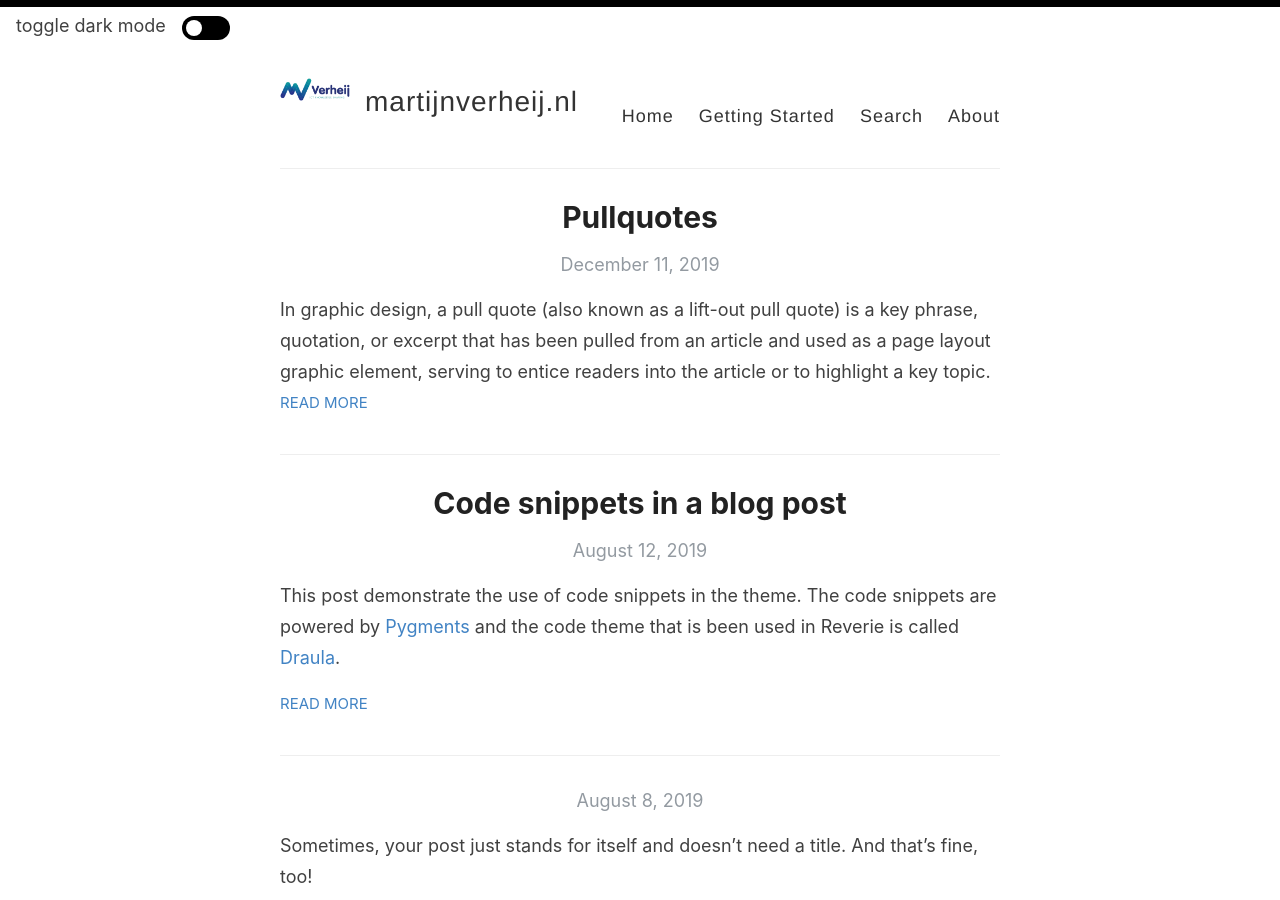
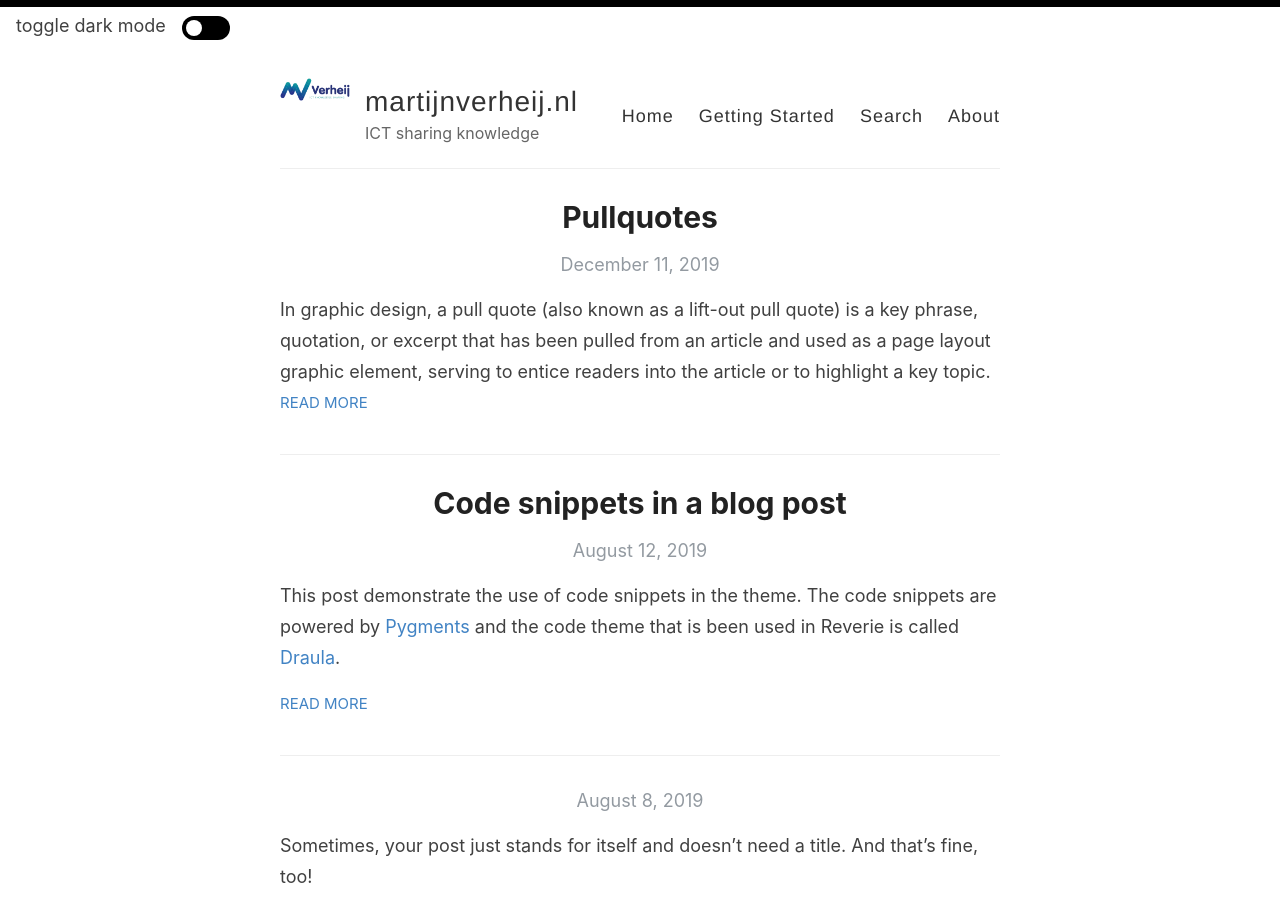
Before and after one commit to martijnverheij/martijnverheij.github.io, a Jekyll site: the page built from index.html, in a window 1280 px wide and 900 px high. Built offline with Jekyll 4.4.1, drawn with Linux system fonts in a browser that asks for light colours; the list of posts is cut into pages by our own code; some of the changed lines change nothing that is shown.

Commit message:
commit to master

```diff
--- a/_config.yml
+++ b/_config.yml
@@ -9,7 +9,7 @@
 author: Martijn Verheij
 
 # Short bio or description (displayed in the header)
-# description: ICT sharing knowledge
+description: ICT sharing knowledge
 
 # URL of your avatar or profile pic (you could use your GitHub profile pic)
 avatar: /images/Martijn_Verheij_logo_500x168px.png
```
